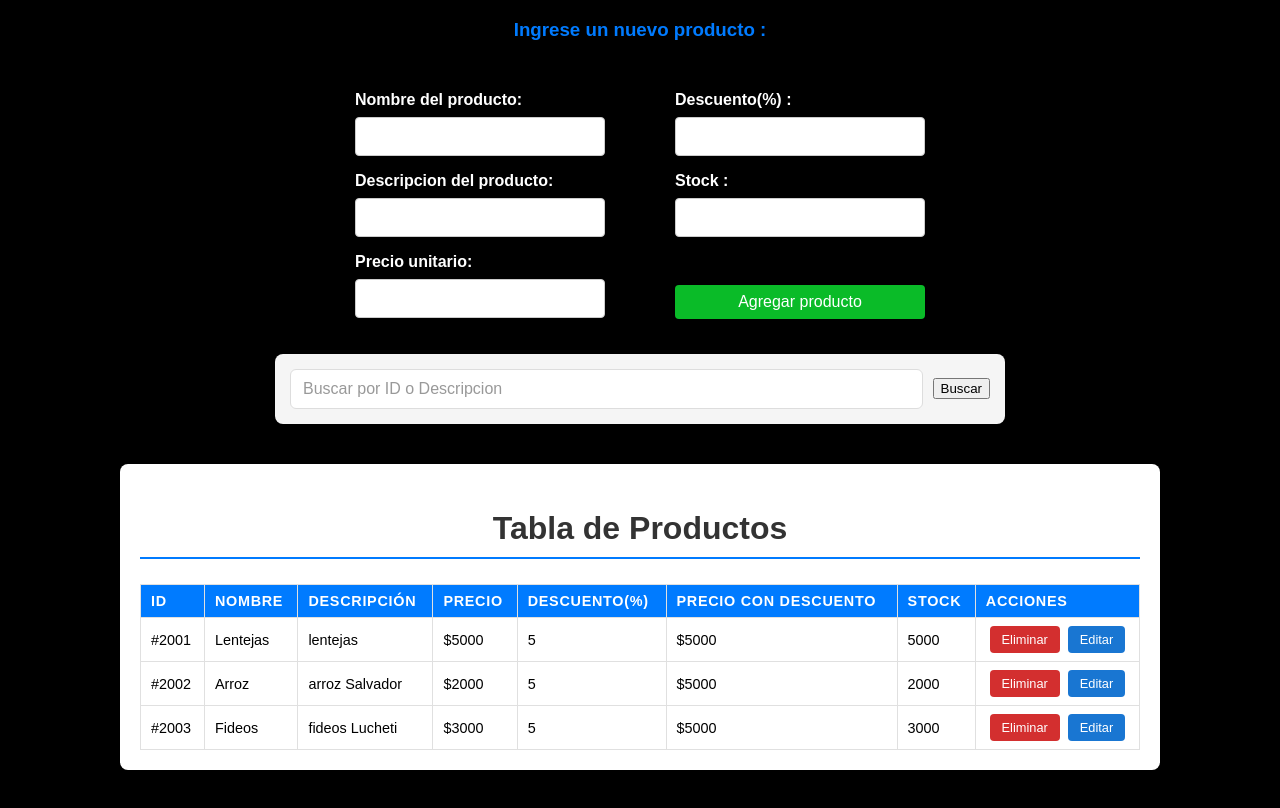
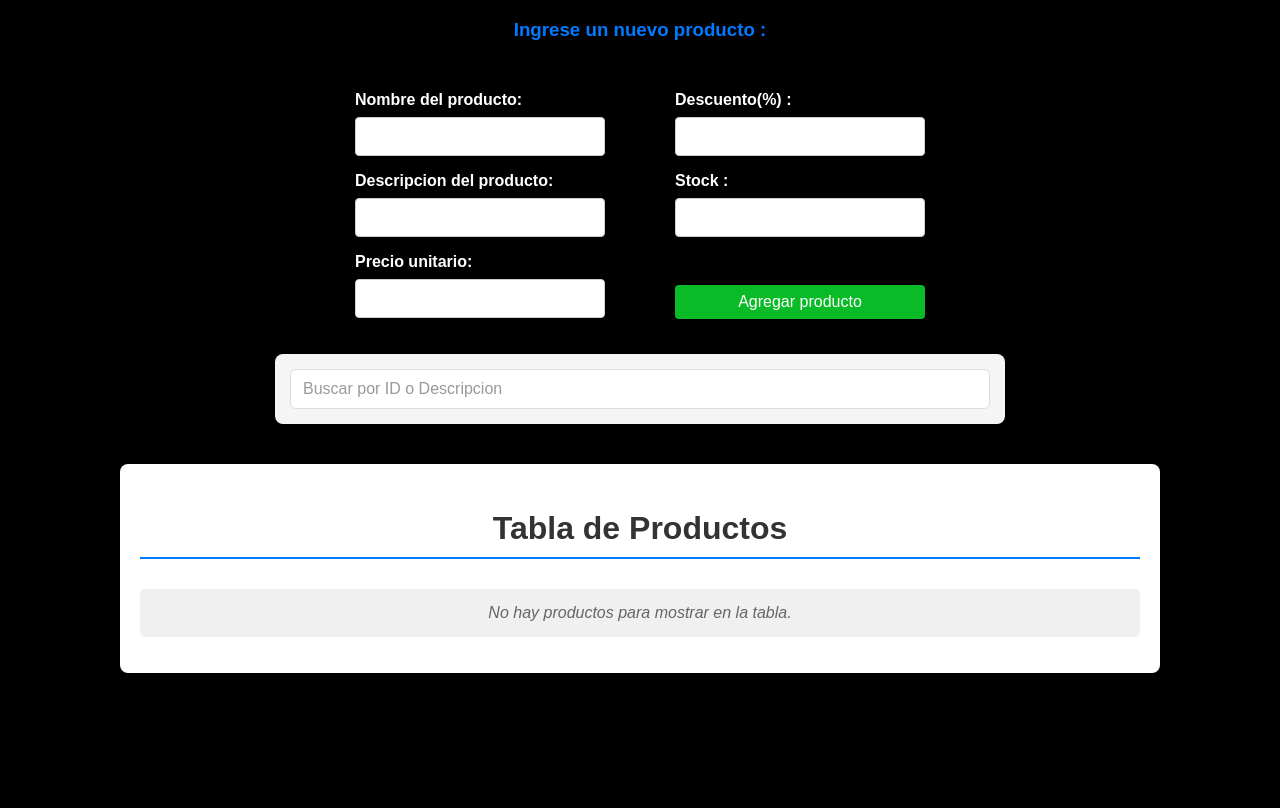
Before and after one commit to franpa13/pv_tp4_grupo15, a React (Vite) app: page / in a window 1280 px wide. Built offline with nearby package versions, Linux system fonts and the light colour scheme.

Commit message:
refactor

```diff
--- a/src/App.jsx
+++ b/src/App.jsx
@@ -1,54 +1,31 @@
 
-import { useState } from "react";
+import { useEffect, useState } from "react";
 import "./App.css";
 import { ProductForm, ProductList } from "./components";
 import SearchBar from "./components/searchBar/SearchBar";
 
 function App() {
   const [products, setProducts] = useState([
-    {
-      id: Date.now() + 1,
-      name: "Lentejas",
-      description: "lentejas ",
-      discount: 5,
-      price: 5000,
-      priceDiscount: 5000,
-      stock: 5000,
-    },
-    {
-      id: Date.now() + 2,
-      name: "Arroz",
-      description: "arroz Salvador",
-      discount: 5,
-      priceDiscount: 5000,
-      price: 2000,
-      stock: 2000,
-    },
-    {
-      id: Date.now() + 3,
-      name: "Fideos",
-      description: "fideos Lucheti",
-      discount: 5,
-      priceDiscount: 5000,
-      price: 3000,
-      stock: 3000,
-    },
+
   ]);
-
+  const [filteredProducts, setFilteredProducts] = useState([]);
   const [searchTerm, setSearchTerm] = useState(""); //  MOVER
 
-  const filteredProducts = products.filter((product) => { //MOVER
-    const lowerSearch = searchTerm.toLowerCase();
-    return (
-      product.description.toLowerCase().includes(lowerSearch) ||
-      product.id.toString().includes(lowerSearch)
+
+  useEffect(() => {
+    const filtered = products.filter((prod) =>
+      prod.id.toString().includes(searchTerm) ||
+      prod.name.toLowerCase().includes(searchTerm.toLowerCase())
     );
-  });
+    setFilteredProducts(filtered);
+  }, [searchTerm, products]);
+
+
 
   return (
     <>
       <ProductForm products={products} setProducts={setProducts} />
-      <SearchBar onSearch={setSearchTerm} />
+      <SearchBar search={searchTerm} onSearch={setSearchTerm} />
       <ProductList products={filteredProducts} setProducts={setProducts} />
     </>
   );
--- a/src/components/searchBar/SearchBar.jsx
+++ b/src/components/searchBar/SearchBar.jsx
@@ -1,15 +1,10 @@
 import { useState } from "react";
 import "./SearchBar.css";
 
-function SearchBar({ onSearch }) {
-  const [term, setTerm] = useState("");
+function SearchBar({ search, onSearch }) {
 
   const handleChange = (e) => {
-    setTerm(e.target.value);
-  };
-
-  const handleSearchClick = () => {
-    onSearch(term); // Busca cuando hago click
+    onSearch(e.target.value)
   };
 
   return (
@@ -17,13 +12,11 @@ function SearchBar({ onSearch }) {
       <input
         type="text"
         placeholder="Buscar por ID o Descripcion"
-        value={term}
+        value={search}
         onChange={handleChange}
         className="searchbar-input"
       />
-      <button onClick={handleSearchClick} className="searchbar-button">
-        Buscar
-      </button>
+
     </div>
   );
 }
```
